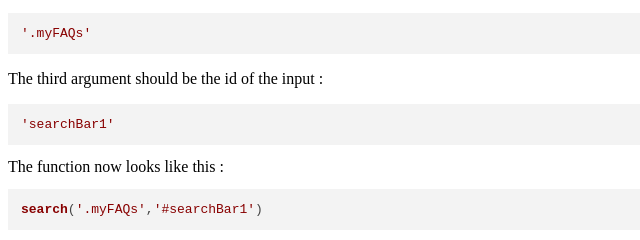
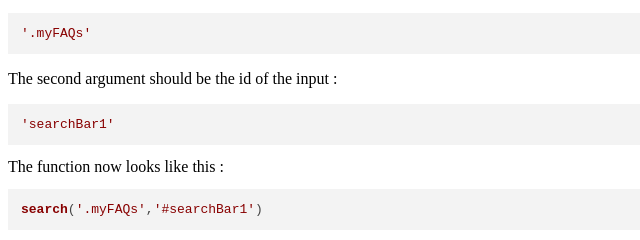
Before and after one commit to PrateekPathak9002/ezsearch, a website: page docs/index.html in a window 1280 px wide. Shown: the part 488-728 px from the top of the page, 0-640 px from the left. Drawn offline with nearby package versions, Linux system fonts and the light colour scheme; a script that the page names is missing.

Commit message:
Update index.html

```diff
--- a/docs/index.html
+++ b/docs/index.html
@@ -33,7 +33,7 @@ Next add a input to your DOM.
  </p>
  <pre><code class="language-js">'.myFAQs'</code></pre>
 
- <p>The third argument should be the id of the input : </p>
+ <p>The second argument should be the id of the input : </p>
   <pre><code class="language-js">'searchBar1'</code></pre>
 
   The function now looks like this :
```
